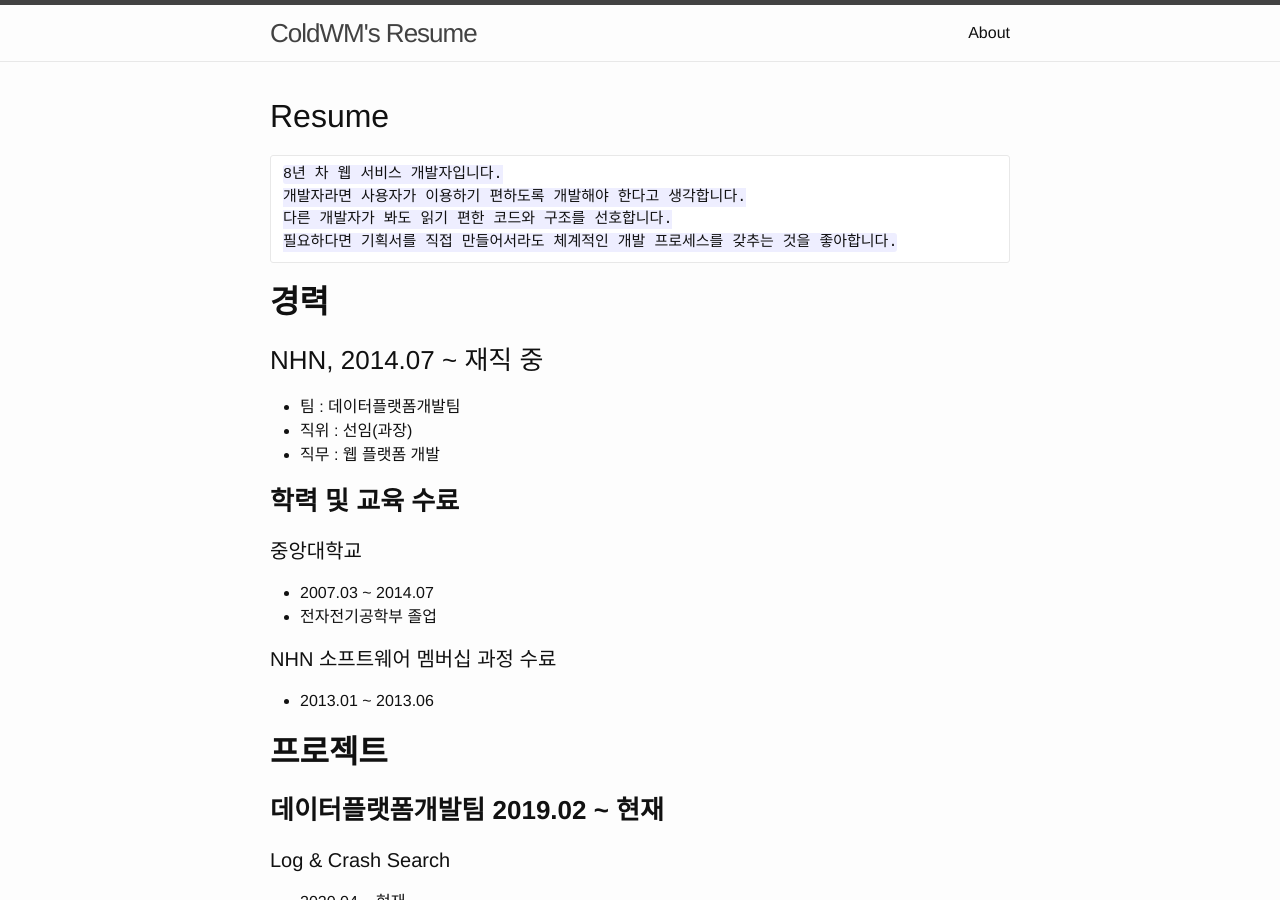
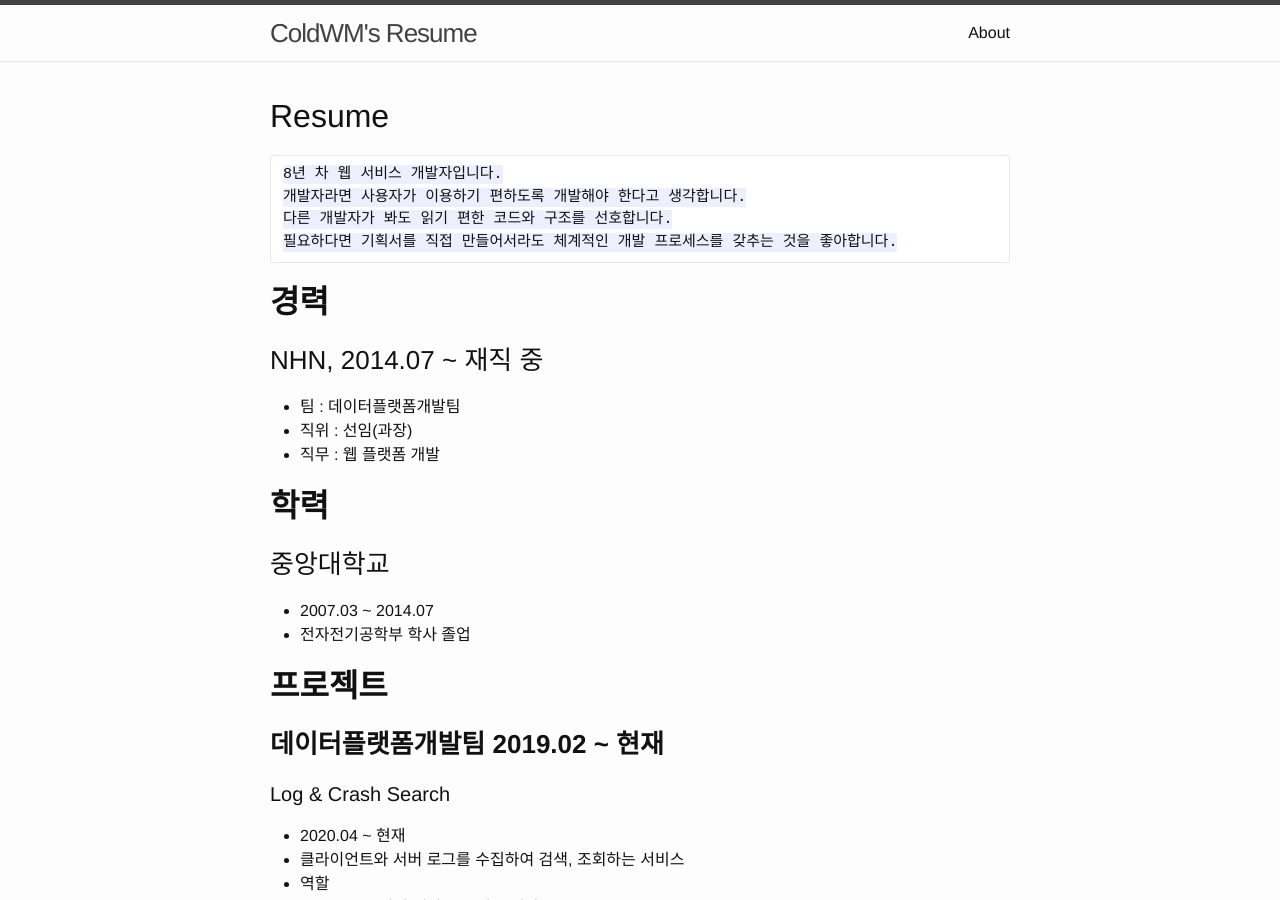
Before and after one commit to ColdWM/resume, a Jekyll site: the page built from _posts/2021-08-20-resume.md, in a window 1280 px wide and 900 px high. Built offline with Jekyll 4.4.1, drawn with Linux system fonts in a browser that asks for light colours; Markdown is read by kramdown in place of the engine named in the settings.

Commit message:
교육 수료 제거

```diff
--- a/_posts/2021-08-20-resume.md
+++ b/_posts/2021-08-20-resume.md
@@ -20,13 +20,10 @@ categories: resume
 * 직위 : 선임(과장)
 * 직무 : 웹 플랫폼 개발
 
-### **학력 및 교육 수료**
-#### 중앙대학교
+## **학력**
+### 중앙대학교
 * 2007.03 ~ 2014.07
-* 전자전기공학부 졸업
-
-#### NHN 소프트웨어 멤버십 과정 수료
-* 2013.01 ~ 2013.06
+* 전자전기공학부 학사 졸업
 
 ## **프로젝트**
 ### **데이터플랫폼개발팀 2019.02 ~ 현재**
```
